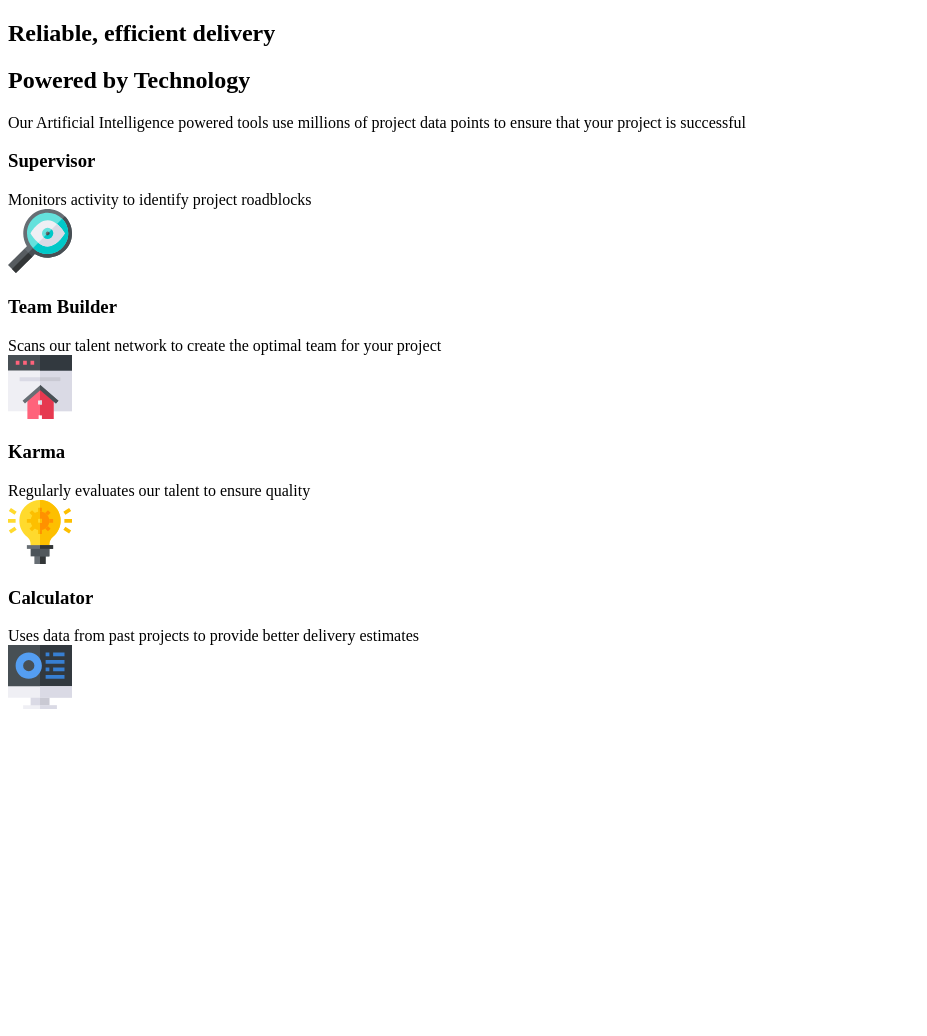
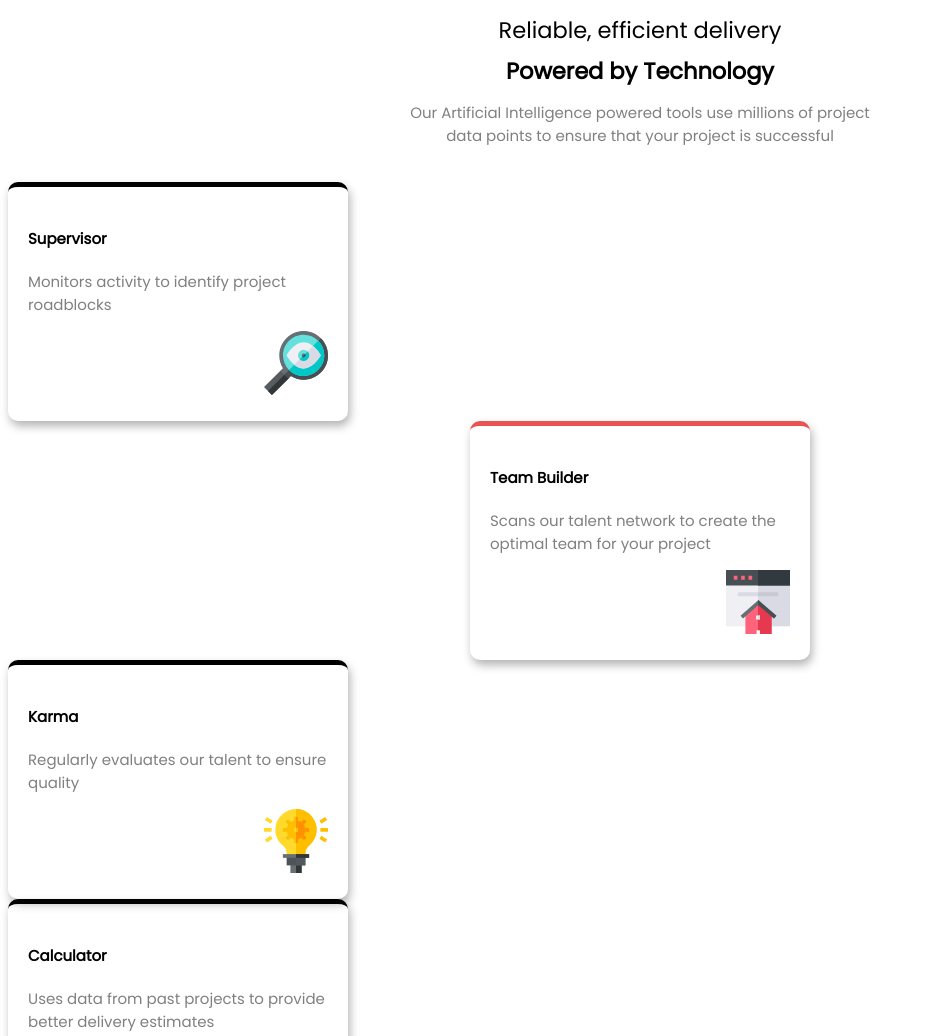
Before and after one commit to ws4eva/four-card-feature-section-master, a plain HTML site: page index.html in a window 1280 px wide. Shown: the top 1036 px of the page, without its empty margins (0-927 px from the left). Before the commit the page ends 800 px from the top, so only its background shows below. Drawn offline with Linux system fonts and the light colour scheme; a web font is replaced by a local one.

Commit message:
Updated html & css files

```diff
--- a/index.html
+++ b/index.html
@@ -1,90 +1,68 @@
 <!DOCTYPE html>
 <html lang="en">
-
 <head>
   <meta charset="UTF-8">
-  <meta name="viewport" content="width=device-width, initial-scale=1.0">
-
-  <!-- displays site properly based on user's device -->
+  <meta name="viewport" content="width=device-width, initial-scale=1.0"> <!-- displays site properly based on user's device -->
+  <link rel="stylesheet" href="styles.css">
   <link rel="icon" type="image/png" sizes="32x32" href="./images/favicon-32x32.png">
+  <link href="https://fonts.googleapis.com/css?family=Poppins&display=swap" rel="stylesheet">
 
   <title>Frontend Mentor | Four card feature section</title>
 
-  <!-- Feel free to remove these styles or customise in your own stylesheet 👍
+  <!-- Feel free to remove these styles or customise in your own stylesheet 👍 -->
   <style>
     .attribution { font-size: 11px; text-align: center; }
     .attribution a { color: hsl(228, 45%, 44%); }
-  </style> -->
-
-  <link rel="stylesheet" href="styles.css">
-  <link rel="stylesheet" href="https://fonts.google.com/specimen/Poppins">
+  </style>
 </head>
-
 <body>
-
-  <div class="header-container">
-    <h2 class="header-reliable">Reliable, efficient delivery</h2>
-    <h2 class="header-powered">Powered by Technology </h2>
-    <p class="header-paragraph">
-      Our Artificial Intelligence powered tools use millions of project data points
-      to ensure that your project is successful
-    </p>
+  <div class="heading">
+    <h2><span class="heading-1">Reliable, efficient delivery</span></h2>
+    <h2><span class="heading-2">Powered by Technology</span></h2>
   </div>
 
-  <div class="main-container">
-    <div class="pseudo-container">
-      <div class="info-container supervisor-container">
-        <div class="text-cotainer">
-          <h3>Supervisor</h3>
-        Monitors activity to identify project roadblocks
+  <div class="sub-heading">
+    <p>Our Artificial Intelligence powered tools use millions of project data points
+    to ensure that your project is successful</p>
   </div>
-        <div class="image-container">
-          <img src="images/icon-supervisor.svg" alt="supervisor-icon">
-        </div>
+
+  <div class="info-container">
+    <h4>Supervisor</h4>
+    <p>Monitors activity to identify project roadblocks</p>
+    <div class="img-container">
+          <img class="supervisor-img" src="images/icon-supervisor.svg" alt="supervisor-img">
     </div>
   </div>
 
-    <div class="pseudo-container">
-      <div class="info-container team-builder-container">
-        <div class="text-cotainer">
-          <h3>Team Builder</h3>
-        Scans our talent network to create the optimal team for your project
-        </div>
-        <div class="image-container">
-          <img src="images/icon-team-builder.svg" alt="team-builder-icon">
+  <div class="info-container team-builder">
+    <h4>Team Builder</h4>
+    <p>Scans our talent network to create the optimal team for your project</p>
+    <div class="img-container">
+          <img src="images/icon-team-builder.svg" alt="team-builder-img">
     </div>
   </div>
 
-      <div class="info-container karma-container">
-        <div class="text-cotainer">
-          <h3>Karma</h3>
-        Regularly evaluates our talent to ensure quality
-        </div>
-        <div class="image-container">
-          <img src="images/icon-karma.svg" alt="karma-icon">
-        </div>
+  <div class="info-container">
+    <h4>Karma</h4>
+    <p>Regularly evaluates our talent to ensure quality</p>
+    <div class="img-container">
+          <img src="images/icon-karma.svg" alt="karma-img">
     </div>
   </div>
 
-    <div class="pseudo-container">
-      <div class="info-container calculator-container">
-        <div class="text-cotainer">
-          <h3>Calculator</h3>
-        Uses data from past projects to provide better delivery estimates
-        </div>
-        <div class="image-container">
-          <img src="images/icon-calculator.svg" alt="calculator-icon">
+  <div class="info-container">
+    <h4>Calculator</h4>
+    <p>Uses data from past projects to provide better delivery estimates</p>
+    <div class="img-container">
+          <img src="images/icon-calculator.svg" alt="calculator-img">
     </div>
   </div>
-    </div>
-  </div>
-<!--
+
   <footer>
     <p class="attribution">
       Challenge by <a href="https://www.frontendmentor.io?ref=challenge" target="_blank">Frontend Mentor</a>.
       Coded by <a href="#">Your Name Here</a>.
     </p>
-  </footer> -->
+  </footer>
 </body>
-
 </html>
--- /dev/null
+++ b/styles.css
@@ -0,0 +1,46 @@
+body{
+  font-family: 'Poppins', sans-serif;
+  font-size: 15px;
+  text-align: center;
+}
+
+h2{
+  font-family: 'Poppins', sans-serif;
+}
+p{
+  color: grey;
+}
+
+.heading-1{
+  font-weight:200;
+}
+
+.heading-2{
+  font-weight:600;
+}
+
+.heading{
+  line-height: 1;
+}
+
+.sub-heading{
+  padding: 0 400px 20px 400px;
+}
+
+.info-container{
+  border-style: solid none none none;
+  border-top-width: thick;
+  padding: 20px;
+  width: 300px;
+  text-align: left;
+  box-shadow: 2px 5px 10px rgba(0,0,0,0.3);
+  border-radius: 10px;
+}
+
+.team-builder{
+  border-color: hsl(0, 78%, 62%);
+  margin: 0 auto 0 auto;
+}
+.img-container{
+  text-align: right;
+}
```
Lines whose indentation alone changed are shown as unchanged.
